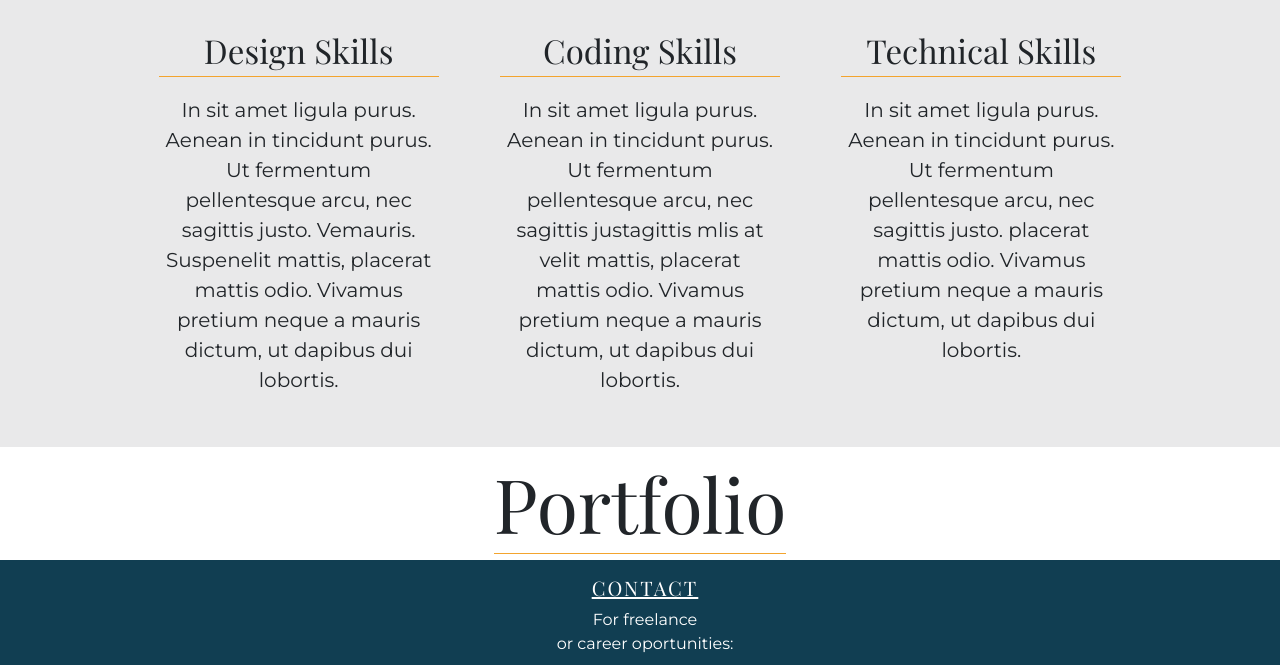
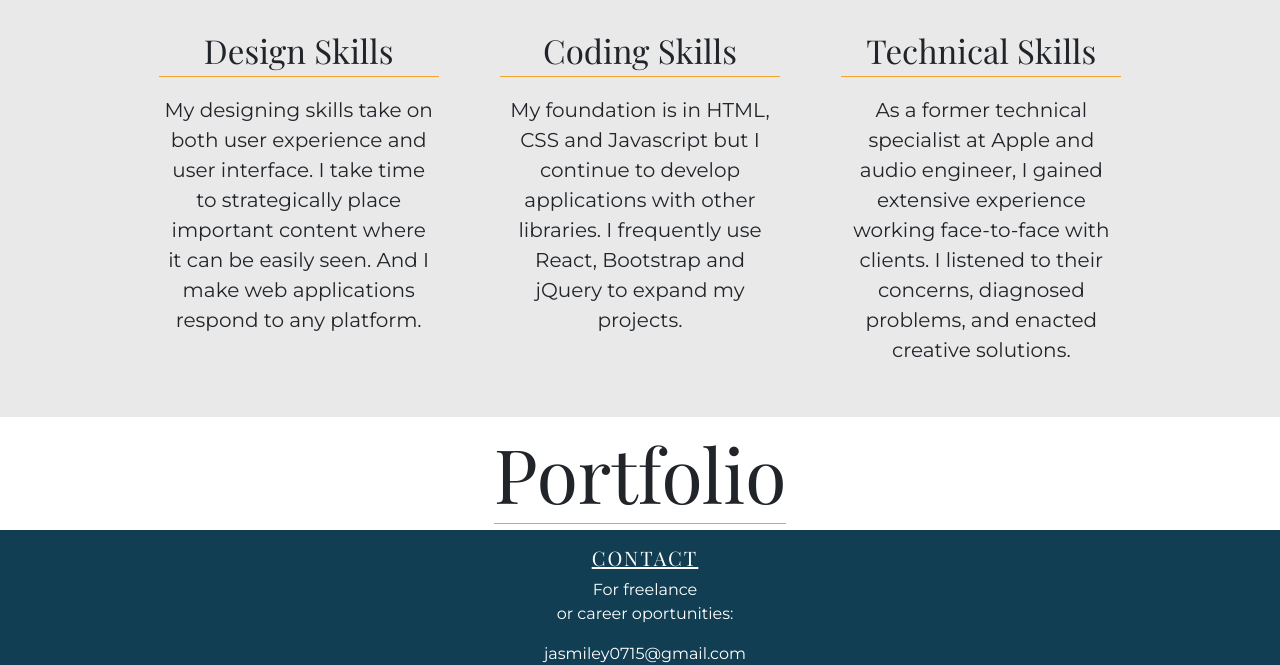
Before and after one commit to jon-smiley/Portfolio, a plain HTML site: page index.html in a window 1280 px wide. Shown: the part 949-1614 px from the top of the page. Drawn offline with nearby package versions, Linux system fonts and the light colour scheme.

Commit message:
added skills descriptions

```diff
--- a/index.html
+++ b/index.html
@@ -74,7 +74,7 @@
 					<text>Design Skills</text>
 				</div>
 
-					<p>In sit amet ligula purus. Aenean in tincidunt purus. Ut fermentum pellentesque arcu, nec sagittis justo. Vemauris. Suspenelit mattis, placerat mattis odio. Vivamus pretium neque a mauris dictum, ut dapibus dui lobortis.</p>
+					<p>My designing skills take on both user experience and user interface. I take time to strategically place important content where it can be easily seen. And I make web applications respond to any platform.</p>
 
 			</div>
 
@@ -85,7 +85,7 @@
 					<text>Coding Skills</text>
 				</div>
 
-					<p>In sit amet ligula purus. Aenean in tincidunt purus. Ut fermentum pellentesque arcu, nec sagittis justagittis mlis at velit mattis, placerat mattis odio. Vivamus pretium neque a mauris dictum, ut dapibus dui lobortis.</p>
+					<p>My foundation is in HTML, CSS and Javascript but I continue to develop applications with other libraries. I frequently use React, Bootstrap and jQuery to expand my projects.</p>
 
 			</div>
 
@@ -97,7 +97,7 @@
 					<text>Technical Skills</text>
 				</div>
 
-					<p>In sit amet ligula purus. Aenean in tincidunt purus. Ut fermentum pellentesque arcu, nec sagittis justo. placerat mattis odio. Vivamus pretium neque a mauris dictum, ut dapibus dui lobortis.</p>
+					<p>As a former technical specialist at Apple and audio engineer, I gained extensive experience working face-to-face with clients. I listened to their concerns, diagnosed problems, and enacted creative solutions.</p>
 
 			</div>
 		</div>
```
